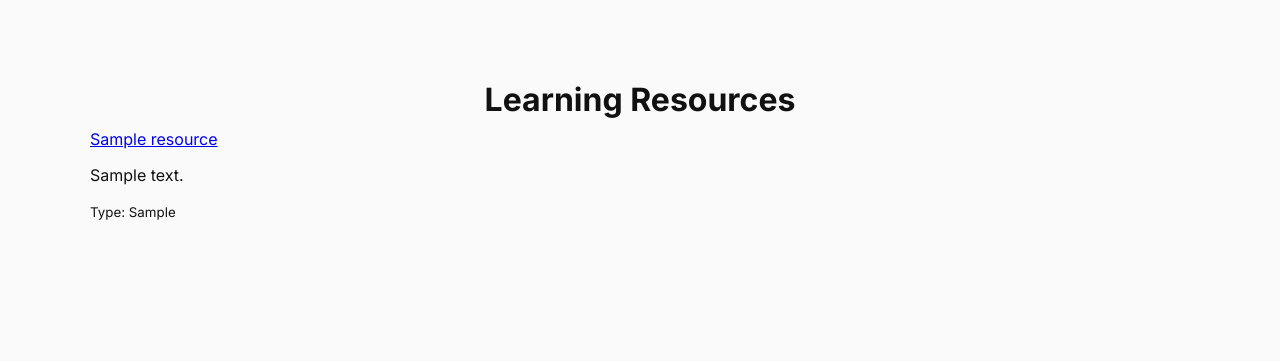
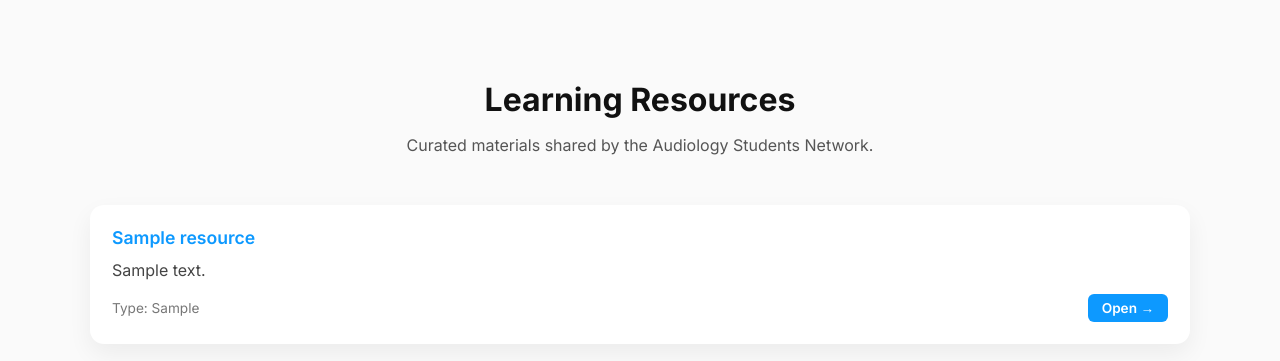
Before and after one commit to adewalemchel-dotcom/flask-cms, a Flask app: page /resources in a window 1280 px wide. Shown: the top 361 px of the page. Run offline with Flask 3, Linux system fonts and the light colour scheme; a database or web service that is not in the repository returns one stand-in record (values such as "Sample title"); data that the repository does not hold is empty; some libraries are stand-ins or nearby versions.

Commit message:
Add resources admin, migrations, and public resources page

```diff
--- a/app.py
+++ b/app.py
@@ -2,6 +2,7 @@ from flask import Flask, render_template, request, redirect, session
 from datetime import datetime
 import psycopg2
 import os
+from database import init_db, migrate_resources
 from werkzeug.utils import secure_filename
 
 
@@ -412,6 +413,7 @@ def delete_resource(resource_id):
 
 with app.app_context():
     init_db()
+    migrate_resources()
 
 if __name__ == "__main__":
     app.run()
--- a/templates/resources.html
+++ b/templates/resources.html
@@ -33,27 +33,53 @@
 
     .resource-card {
       background: #fff;
-      padding: 20px;
+      padding: 22px;
       border-radius: 14px;
       box-shadow: 0 10px 25px rgba(0,0,0,0.06);
-      margin-bottom: 20px;
+      margin-bottom: 22px;
     }
 
-    .resource-card a {
+    .resource-title {
+      font-size: 1.1rem;
       font-weight: 600;
       color: #0d99ff;
       text-decoration: none;
-      font-size: 1.05rem;
+    }
+
+    .resource-title:hover {
+      text-decoration: underline;
     }
 
     .resource-card p {
-      margin: 8px 0;
+      margin: 10px 0;
       color: #444;
+      line-height: 1.5;
     }
 
-    .category {
+    .meta {
+      display: flex;
+      justify-content: space-between;
+      align-items: center;
+      margin-top: 12px;
+    }
+
+    .type {
       font-size: 0.85rem;
       color: #777;
+    }
+
+    .open-btn {
+      padding: 6px 14px;
+      background: #0d99ff;
+      color: #fff;
+      border-radius: 6px;
+      font-size: 0.85rem;
+      text-decoration: none;
+      font-weight: 600;
+    }
+
+    .open-btn:hover {
+      background: #0077cc;
     }
   </style>
 </head>
@@ -61,20 +87,34 @@
 <body>
 <div class="container">
   <h1>Learning Resources</h1>
+  <p class="subtitle">
+    Curated materials shared by the Audiology Students Network.
+  </p>
 
   {% if resources %}
     {% for r in resources %}
-      <div class="card">
-        <a href="{{ r[2] }}" target="_blank">{{ r[0] }}</a>
-        <p>{{ r[3] }}</p>
-        <small>Type: {{ r[1] }}</small>
+      <div class="resource-card">
+        <a href="{{ r[2] }}" target="_blank" class="resource-title">
+          {{ r[0] }}
+        </a>
+
+        {% if r[3] %}
+          <p>{{ r[3] }}</p>
+        {% endif %}
+
+        <div class="meta">
+          <span class="type">Type: {{ r[1]|capitalize }}</span>
+          <a href="{{ r[2] }}" target="_blank" class="open-btn">
+            Open →
+          </a>
+        </div>
       </div>
     {% endfor %}
   {% else %}
-    <p>No resources yet.</p>
+    <p style="text-align:center;color:#666;">
+      Resources will be added soon.
+    </p>
   {% endif %}
 </div>
-
-
 </body>
 </html>
```
Also changed, not shown: database.py (+38 -1 lines).
